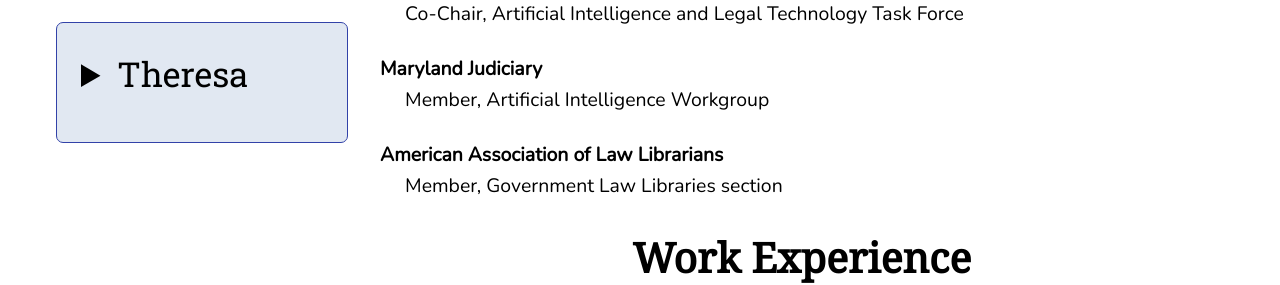
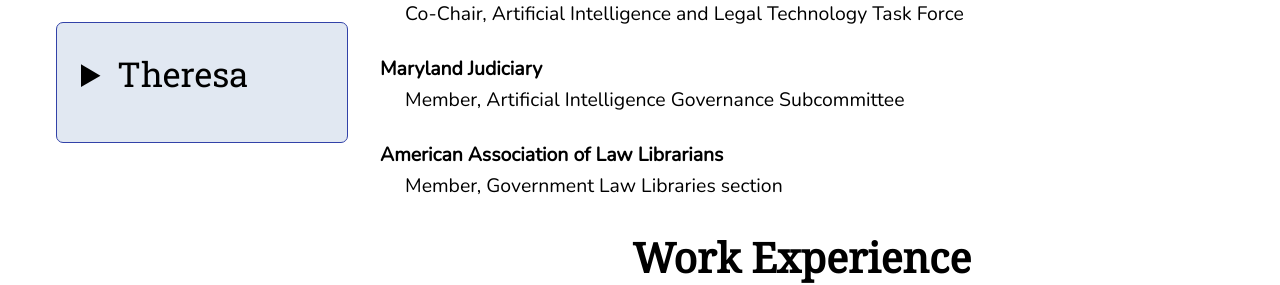
Before and after one commit to lelandsampson/Leland-Sampson-Website, a Jekyll site: the page built from experience.md, in a window 1280 px wide and 900 px high, cut to the strip 241-900 px from the top of the window. Shown: the part 151-436 px from the top of the strip. Built offline with Jekyll 4.4.1, drawn with Linux system fonts in a browser that asks for light colours.

Commit message:
Update experience.md

```diff
--- a/experience.md
+++ b/experience.md
@@ -9,7 +9,7 @@
 &nbsp;&nbsp;&nbsp;&nbsp;&nbsp;Co-Chair, Artificial Intelligence and Legal Technology Task Force
 
 **Maryland Judiciary**
-&nbsp;&nbsp;&nbsp;&nbsp;&nbsp;Member, Artificial Intelligence Workgroup
+&nbsp;&nbsp;&nbsp;&nbsp;&nbsp;Member, Artificial Intelligence Governance Subcommittee
 
 **American Association of Law Librarians**
 &nbsp;&nbsp;&nbsp;&nbsp;&nbsp;Member, Government Law Libraries section
```
